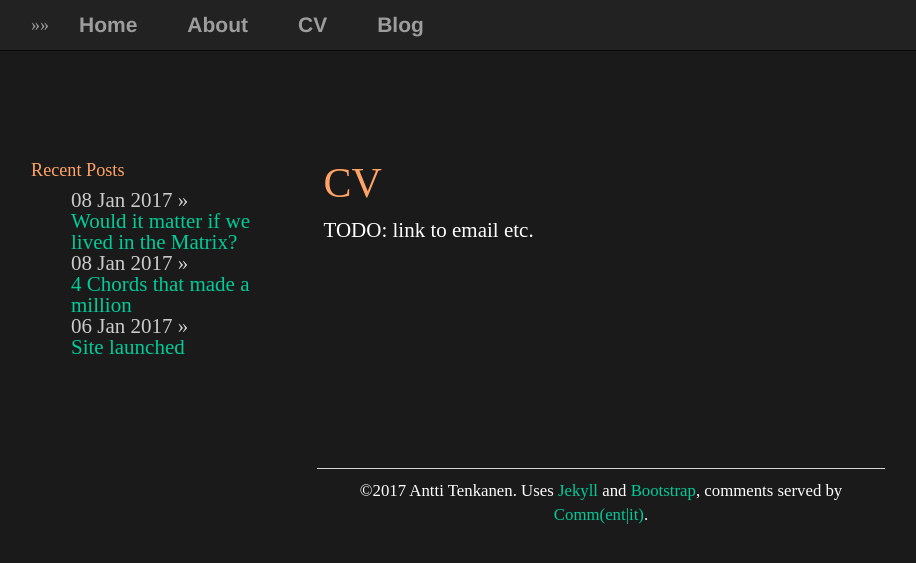
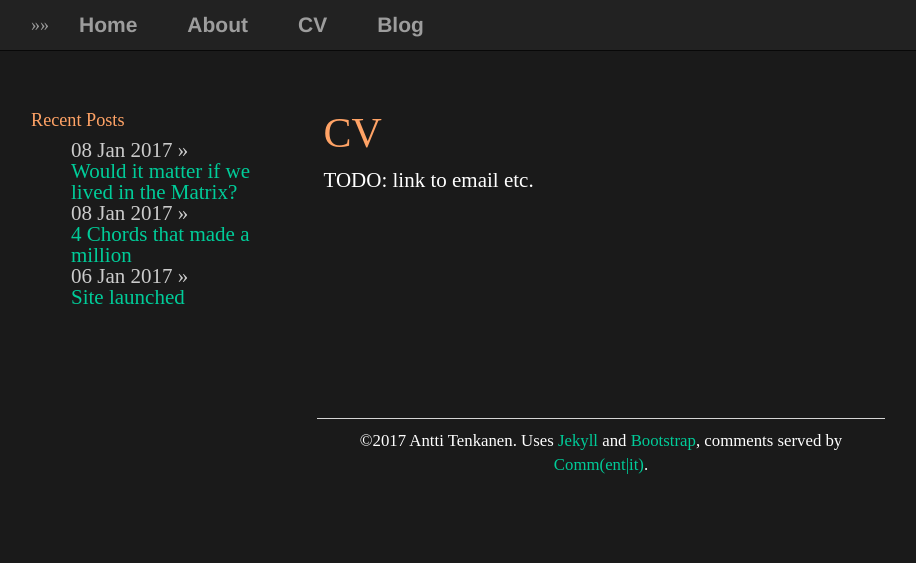
Before and after one commit to plantecophys/plantecophys, a Jekyll site: the page built from cv/index.html, in a window 1280 px wide. Shown: the top 563 px of the page, without its empty margins (39-955 px from the left). Built offline with Jekyll 4.4.1, drawn with Linux system fonts in a browser that asks for light colours.

Commit message:
Update main.css

```diff
--- a/css/main.css
+++ b/css/main.css
@@ -1,7 +1,7 @@
 /* yleisilme alkaa */
 body {
-    padding-top: 70px;
-    padding-bottom: 70px;
+    padding-top: 20px;
+    padding-bottom: 20px;
     margin: 70px auto;
     /*width: 100%;*/
     background-color: #1a1a1a;
```
